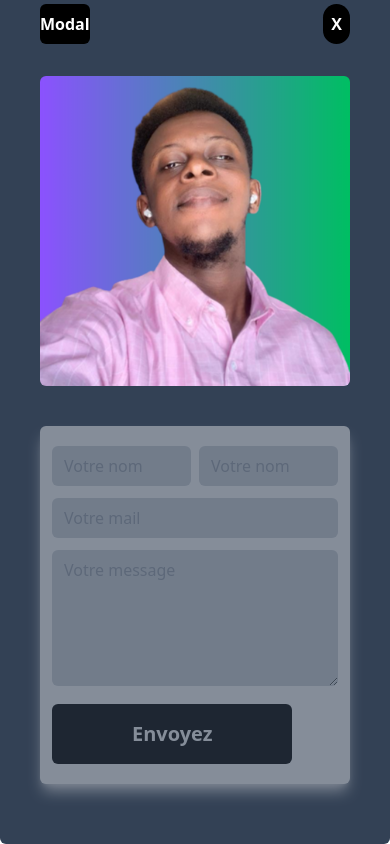
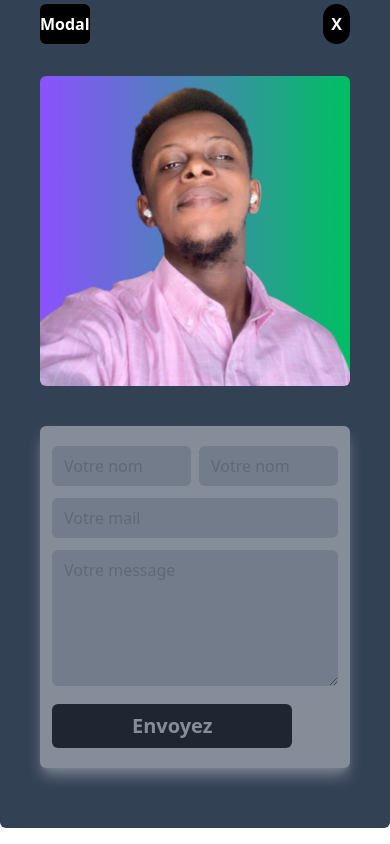
Before and after one commit to rovertnet/perso, a React (Vite) app: page / in a window 390 px wide. Shown: the part 900-1744 px from the top of the page. Built offline with nearby package versions, Linux system fonts and the light colour scheme.

Commit message:
mise à jour

```diff
--- a/src/composant/Devis.jsx
+++ b/src/composant/Devis.jsx
@@ -54,7 +54,7 @@ function Devis() {
                   />
                 </div>
                 <div>
-                  <button className=" bg-black text-white rounded-md font-semibold text-xl md:px-10 px-20 md:py-3 py-4">
+                  <button className=" bg-black text-white rounded-md font-semibold text-xl md:px-10 px-20 md:py-3 py-2">
                     {" "}
                     Envoyez
                   </button>
```
